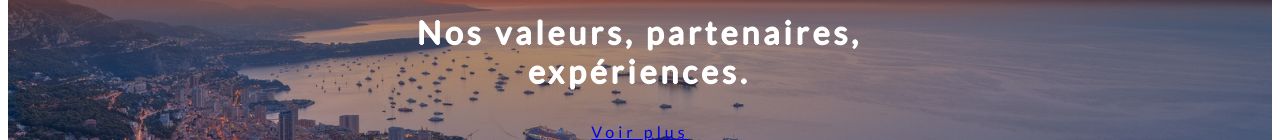
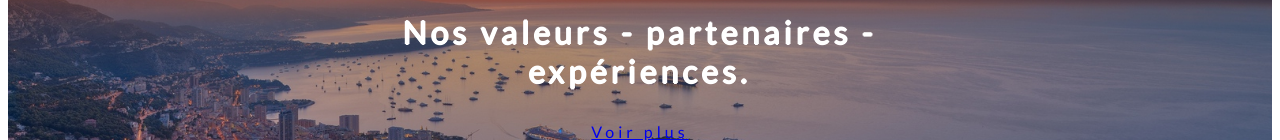
Before and after one commit to ROSORRNT/azur-riviera-events, a Gatsby site: page /about in a window 1280 px wide. Shown: the part 263-403 px from the top of the page. Built offline with nearby package versions, Linux system fonts and the light colour scheme; Gatsby itself is replaced by a stand-in of ours.

Commit message:
Modify banner info content

```diff
--- a/src/pages/about.js
+++ b/src/pages/about.js
@@ -14,7 +14,7 @@ export default ({ data }) => {
       <StyledHero img={data.aboutBackground.childImageSharp.fluid}>
         <Banner
           title="À propos de nous"
-          info="Nos valeurs, partenaires, expériences."
+          info="Nos valeurs - partenaires - expériences."
         >
           <Link to="/about#charte" className="button">
             Voir plus
```
